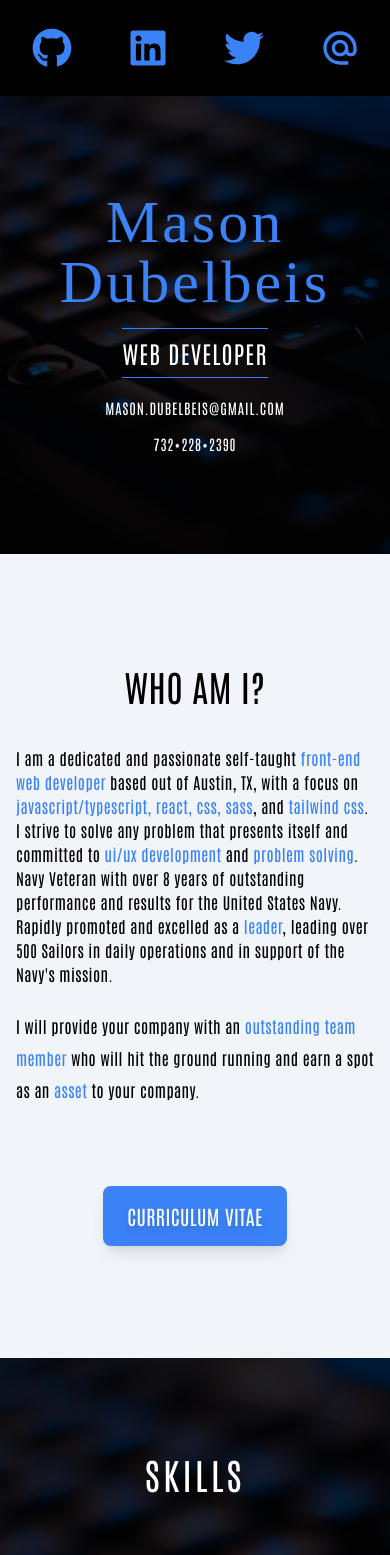
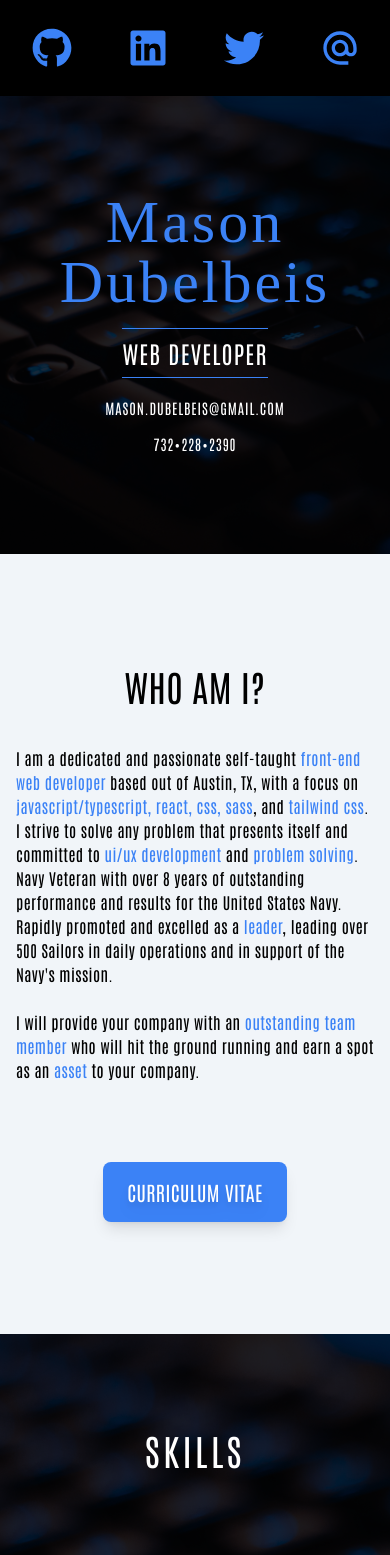
Before and after one commit to mdubelbeis/portfolio-v2, a React (Vite) app: page / in a window 390 px wide. Shown: the top 1555 px of the page. Built offline with nearby package versions, Linux system fonts and the light colour scheme; a web font is replaced by a local one.

Commit message:
fixed leading issue

```diff
--- a/src/components/About.tsx
+++ b/src/components/About.tsx
@@ -3,7 +3,7 @@ import Button from '../ui/Button';
 const About: React.FC = () => {
   const spanText = 'text-blue-500 lowercase';
   return (
-    <section className="relative flex flex-col items-center justify-center gap-10 bg-slate-100 py-28 font-hero-text leading-loose tracking-wide text-black md:px-8 lg:gap-20 lg:py-72">
+    <section className="relative flex flex-col items-center justify-center gap-10 bg-slate-100 py-28 font-hero-text tracking-wide text-black md:px-8 lg:gap-20 lg:py-72">
       <h2 className="text-center font-hero-text text-4xl text-black lg:text-6xl">WHO AM I?</h2>
       <div className="text-md flex flex-col gap-6 px-4 text-left md:w-9/12 md:text-xl lg:text-2xl">
         <p className="leading-6 lg:leading-10">
@@ -17,9 +17,8 @@ const About: React.FC = () => {
           Navy's mission.
         </p>
         <p>
-          I will provide your company with an
-          <span className={spanText}> OUTSTANDING TEAM MEMBER</span> who will hit the ground running and earn a spot as
-          an <span className={spanText}> ASSET</span> to your company.
+          I will provide your company with an <span className={spanText}> OUTSTANDING TEAM MEMBER</span> who will hit
+          the ground running and earn a spot as an <span className={spanText}> ASSET</span> to your company.
         </p>
       </div>
       <Button py="py-4" px="px-6" textSize="text-xl" marginTop="mt-10">
```
